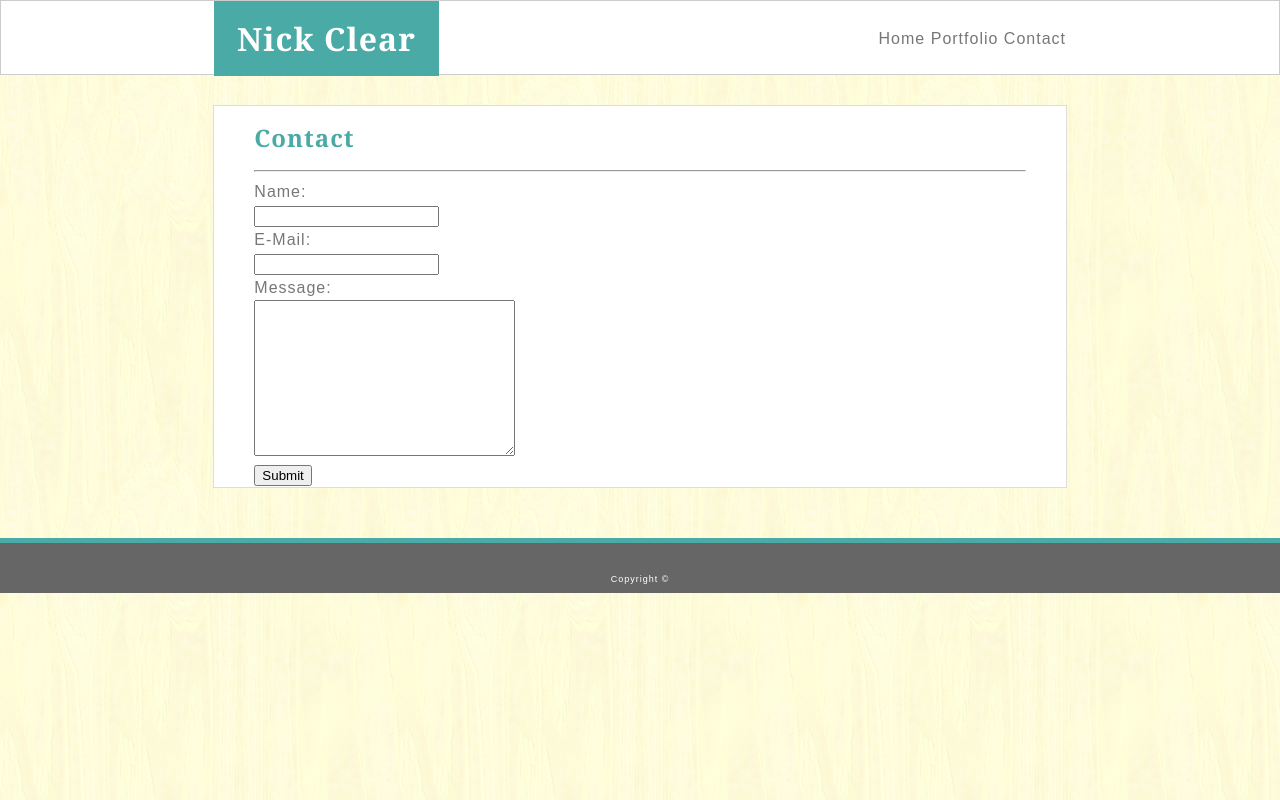
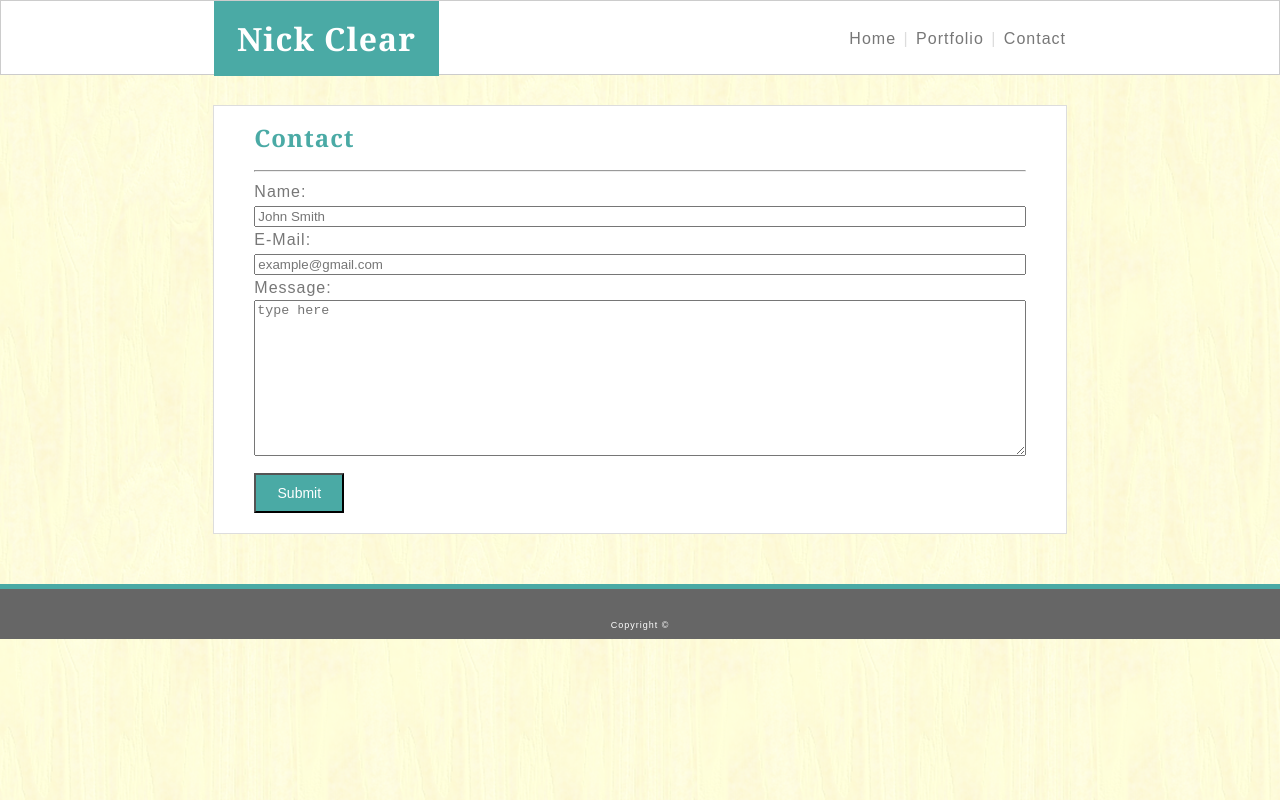
Before and after one commit to nmclear/homework_1, a plain HTML site: page contact.html in a window 1280 px wide. Drawn offline with Linux system fonts and the light colour scheme.

Commit message:
fixed navbar spacing and color issue. nearly finished contact.html

```diff
--- a/assets/css/style.css
+++ b/assets/css/style.css
@@ -12,6 +12,7 @@ body {
     margin: 0;
 }
 
+/* Header CSS */
     header {
         background: #ffffff;
         border: solid 1px #cccccc;
@@ -46,6 +47,7 @@ h2 {
         color: #ffffff;
     }
 
+/* Navbar CSS */
     nav {
         position: absolute;
         right: 16.666666666667%;
@@ -80,7 +82,7 @@ nav span {
     margin-top: 10px;
     margin-right: 20px;
 }
-
+/* Footer CSS */
     footer {
         background: #666666;
         color: #ffffff;
@@ -95,3 +97,23 @@ footer {
         background: #4aaaa5;
         height: 5px;
     }
+
+/* Contact Form CSS */
+    input,
+    #message {
+        width: 100%;
+    }
+
+    .submit-btn {
+        width: 90px;
+        padding: 10px;
+        background: #4aaaa5;
+        color: #ffffff;
+        font-size: 14px;
+        margin-top: 10px;
+        margin-bottom: 20px;
+    }
+
+    .submit-btn:hover {
+        opacity: .8;
+    }
--- a/contact.html
+++ b/contact.html
@@ -11,9 +11,11 @@
     <header>
         <h1 class="h-teal">Nick Clear</h1>
         <nav>
-            <a class="nav-link" href="index.html">Home</a>
-            <a class="nav-link" href="portfolio.html">Portfolio</a>
-            <a class="nav-link" href="contact.html">Contact</a>
+            <a href="index.html">Home</a>
+            <span>|</span>
+            <a href="portfolio.html">Portfolio</a>
+            <span>|</span>
+            <a href="contact.html">Contact</a>
         </nav>
     </header>
 
@@ -22,18 +24,18 @@
         <hr>
         <form>
             <label>Name:<br>
-                <input type="text" name="name" /><br>
+                <input type="text" name="name" placeholder="John Smith"/><br>
             </label>
 
             <label>E-Mail:<br>
-                <input type="text" name="email" /><br>
+                <input type="text" name="email" placeholder="example@gmail.com"/><br>
             </label>
 
             <label>Message:<br>
-                <textarea id="message" cols="30" rows="10"></textarea><br>
+                <textarea id="message" cols="30" rows="10" placeholder="type here"></textarea><br>
             </label>
 
-            <input type="submit" value="Submit" />
+            <input class="submit-btn" type="submit" value="Submit" />
         </form>
     </div>
 
```
Also changed, not shown: portfolio.html (+7 -5 lines). Lines whose indentation alone changed are shown as unchanged.
